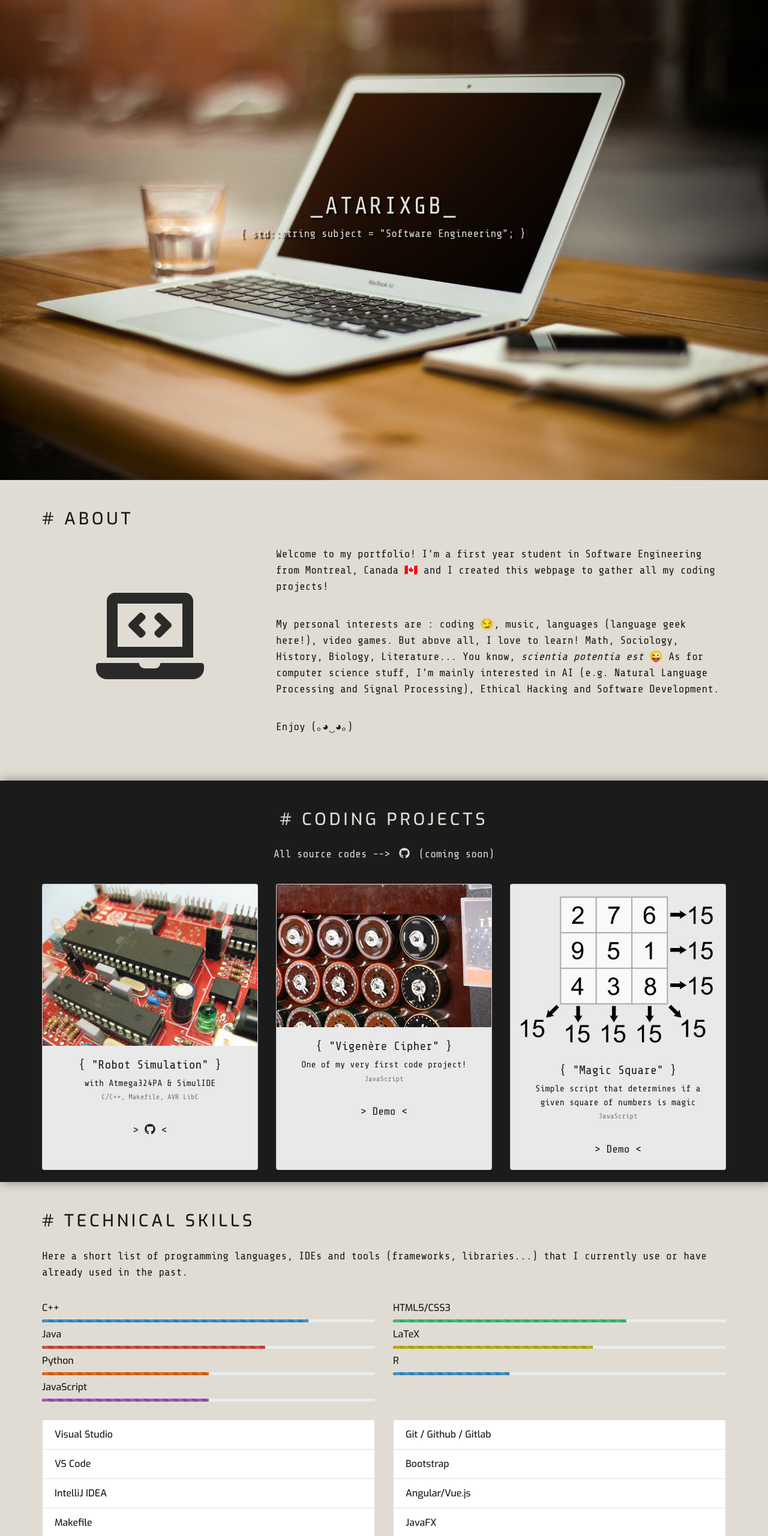
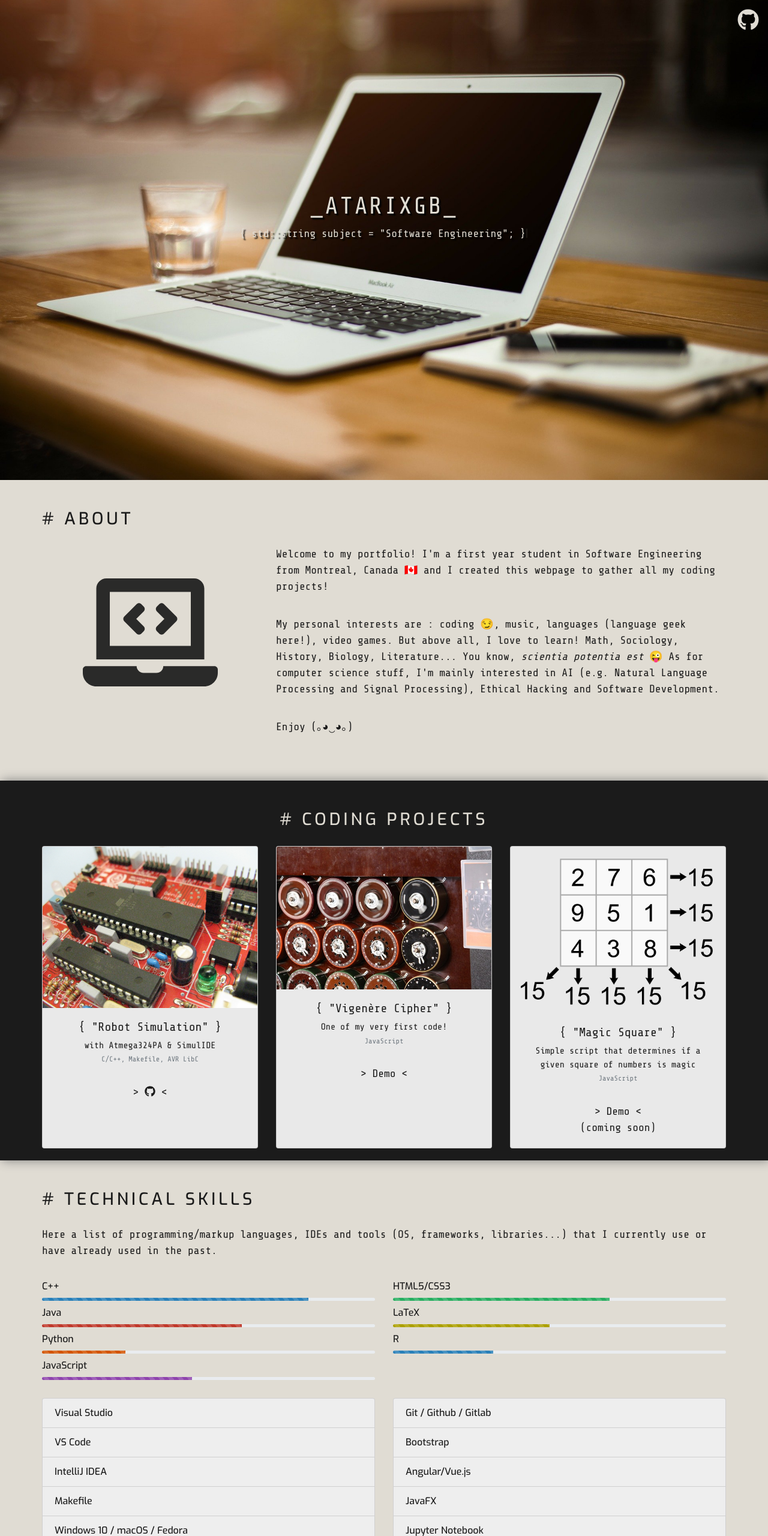
Before and after one commit to atarixGB/personal-webpage, a plain HTML site: page index.html in a window 1280 px wide. Shown: the top 2560 px of the page at 60% size. Drawn offline with nearby package versions, Linux system fonts and the light colour scheme.

Commit message:
update index

```diff
--- a/css/index.css
+++ b/css/index.css
@@ -111,7 +111,7 @@ footer {
 
 .card {
   width: 18rem;
-  background-color:rgb(233, 233, 233);
+  background-color: rgb(233, 233, 233) !important;
 }
 
 .card a {
@@ -127,6 +127,11 @@ footer {
 .list-group {
   font-size: 16px;
   padding: 0;
+
+}
+
+.list-group-item {
+  background-color: rgb(238, 238, 238) !important;
 }
 
 .bg-dark {
@@ -161,6 +166,18 @@ footer {
 .fa-laptop-code {
   color: rgb(27, 27, 27, 0.92);
   margin-bottom: 0.35em;
+}
+
+.github {
+  position: absolute;
+  top: 15px;
+  right: 15px;
+  color: #e0dcd3;
+}
+
+.github:hover {
+  color:rgb(255, 123, 0);
+  transition: 0.6s ease;
 }
 
 /* ------------------------ */
--- a/index.html
+++ b/index.html
@@ -13,6 +13,8 @@
 </head>
 
 <body>
+
+    <a class="github" href="https://github.com/atarixgb"><i class="fab fa-github fa-2x"></i> </a>
 
     <!-- Landing Page -->
     <div class="landing">
@@ -37,7 +39,7 @@
                 <div class="row">
                     <div class="col-md-4 center">
                         <!-- first column -->
-                        <i class="fas fa-laptop-code fa-8x"></i>
+                        <i class="fas fa-laptop-code fa-10x"></i>
                     </div>
                     <div class="col-md-8">
                         <!-- second column -->
@@ -60,8 +62,6 @@
         <section id="projects">
             <div class="sub-container bg-dark center">
                 <h3> # coding projects </h3>
-                <p>All source codes --> <a href="https://github.com/atarixgb" class="media-icon"><i
-                            class="fab fa-github"></i></a> (coming soon)</p>
                 <div class="card-deck">
                     <div class="card">
                         <img src="assets/carte-mere-atmega.jpg" class="card-img-top" alt="Carte Atmega324pa">
@@ -76,7 +76,7 @@
                         <img src="assets/turing-machine.jpg" class="card-img-top" alt="Turing Machine">
                         <div class="card-body">
                             <h4>{ "Vigenère Cipher" }</h4>
-                            <div class="card-text">One of my very first code project! </div>
+                            <div class="card-text">One of my very first code!</div>
                             <p class="card-text"><small class="text-muted">JavaScript</small></p>
                             > <a href="demo-cipher.html">Demo</a> <
                         </div>
@@ -90,7 +90,9 @@
                             <div class="card-text"> Simple script that determines if a given square of numbers is magic
                             </div>
                             <p class="card-text"><small class="text-muted">JavaScript</small></p>
-                            > <a href="#">Demo</a> <
+                            > <a href="#"> Demo </a> <
+                            <br>
+                            (coming soon)
                         </div>
                     </div>
                 </div>
@@ -102,7 +104,7 @@
             <div class="sub-container">
                 <h3># technical skills</h3>
                 <p>
-                    Here a short list of programming languages, IDEs and tools (frameworks, libraries...) that I currently use or have already used in the past.
+                    Here a list of programming/markup languages, IDEs and tools (OS, frameworks, libraries...) that I currently use or have already used in the past.
                 </p>
                 <div class="row">
                     <!-- first column -->
@@ -120,8 +122,8 @@
                             <h6><span class="name-left">Java</span></h6>
                             <div class="progress">
                                 <div class="progress-bar progress-bar-2 progress-bar-striped progress-bar-animated"
-                                    role="progressbar" aria-valuenow="67" aria-valuemin="0" aria-valuemax="100"
-                                    style="width:67%">
+                                    role="progressbar" aria-valuenow="60" aria-valuemin="0" aria-valuemax="100"
+                                    style="width:60%">
                                 </div>
                             </div>
                         </div>
@@ -129,8 +131,8 @@
                             <h6><span class="name-left">Python</span></h6>
                             <div class="progress">
                                 <div class="progress-bar progress-bar-3 progress-bar-striped progress-bar-animated"
-                                    role="progressbar" aria-valuenow="50" aria-valuemin="0" aria-valuemax="100"
-                                    style="width:50%">
+                                    role="progressbar" aria-valuenow="25" aria-valuemin="0" aria-valuemax="100"
+                                    style="width:25%">
                                 </div>
                             </div>
                         </div>
@@ -138,8 +140,8 @@
                             <h6><span class="name-left">JavaScript</span></h6>
                             <div class="progress">
                                 <div class="progress-bar progress-bar-4 progress-bar-striped progress-bar-animated"
-                                    role="progressbar" aria-valuenow="50" aria-valuemin="0" aria-valuemax="100"
-                                    style="width:50%">
+                                    role="progressbar" aria-valuenow="40" aria-valuemin="0" aria-valuemax="100"
+                                    style="width:45%">
                                 </div>
                             </div>
                         </div>
@@ -150,8 +152,8 @@
                             <h6><span class="name-left">HTML5/CSS3</span></h6>
                             <div class="progress">
                                 <div class="progress-bar progress-bar-5 progress-bar-striped progress-bar-animated"
-                                    role="progressbar" aria-valuenow="70" aria-valuemin="0" aria-valuemax="100"
-                                    style="width:70%">
+                                    role="progressbar" aria-valuenow="65" aria-valuemin="0" aria-valuemax="100"
+                                    style="width:65%">
                                 </div>
                             </div>
                         </div>
@@ -159,8 +161,8 @@
                             <h6><span class="name-left">LaTeX</span></h6>
                             <div class="progress">
                                 <div class="progress-bar progress-bar-6 progress-bar-striped progress-bar-animated"
-                                    role="progressbar" aria-valuenow="60" aria-valuemin="0" aria-valuemax="100"
-                                    style="width:60%">
+                                    role="progressbar" aria-valuenow="47" aria-valuemin="0" aria-valuemax="100"
+                                    style="width:47%">
                                 </div>
                             </div>
                         </div>
@@ -168,8 +170,8 @@
                             <h6><span class="name-left">R</span></h6>
                             <div class="progress">
                                 <div class="progress-bar progress-bar-1 progress-bar-striped progress-bar-animated"
-                                    role="progressbar" aria-valuenow="35" aria-valuemin="0" aria-valuemax="100"
-                                    style="width:35%">
+                                    role="progressbar" aria-valuenow="30" aria-valuemin="0" aria-valuemax="100"
+                                    style="width:30%">
                                 </div>
                             </div>
                         </div>
@@ -283,9 +285,11 @@
     </div>
 
     <footer class="center bg-dark">
-        atarixgb &copy; 2020 <br>
-        <span class="small-font">version 1.0</span>
-
+        <p>
+            <a href=""></a>
+            atarixgb &copy; 2020 <br>
+            <span class="small-font">version 1.0</span> <br>
+        </p>
     </footer>
 
     <!-- Frameworks, Scripts and Font Awesome CDN -->
```
